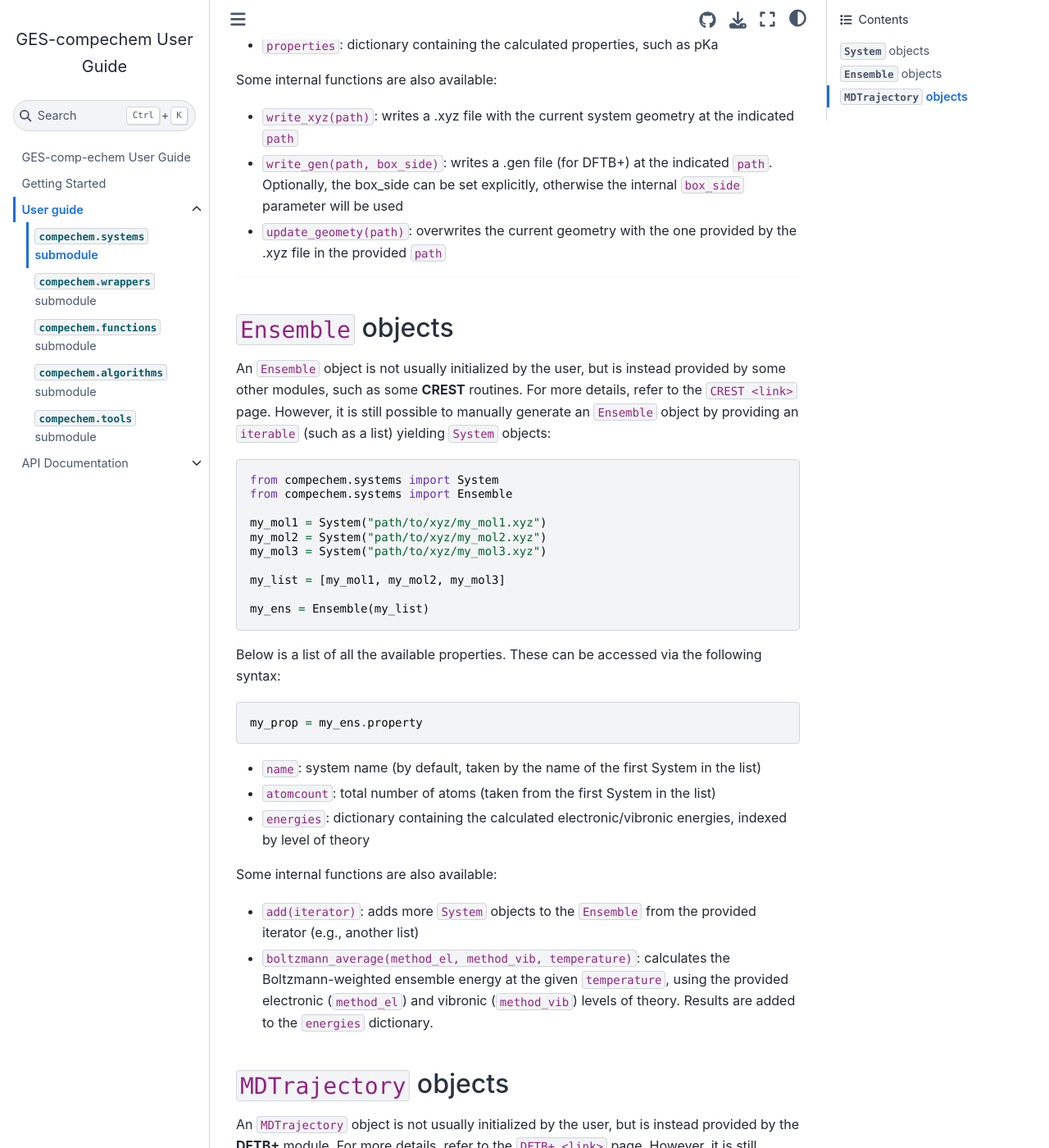
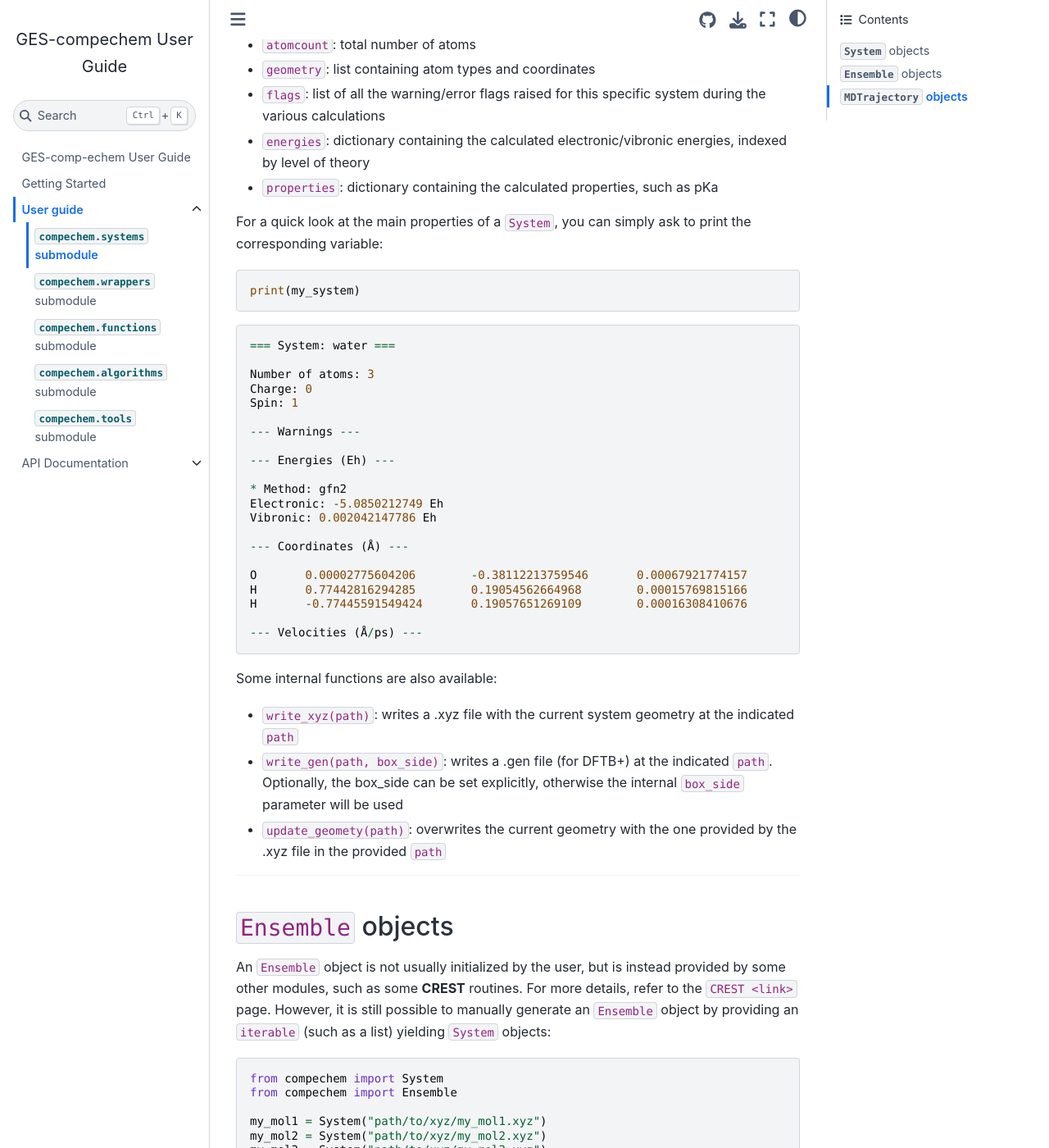
Before and after one commit to GES-compchem/GES-comp-echem, a Jupyter Book: the page built from docs/Guide/systems.md, in a window 1280 px wide and 1400 px high, scrolled down 1570 px. Shown: the whole window at 82% size. Built offline with Jupyter Book 1.0.4 settings and Sphinx 7.4.7 and the Sphinx Book theme 1.1.4, drawn with Linux system fonts in a browser that asks for light colours; some of the changed text lies outside the part shown.

Commit message:
updated documentation

````diff
--- a/compechem/__init__.py
+++ b/compechem/__init__.py
@@ -2,4 +2,8 @@ from compechem.wrappers.dftbplus import DFTBInput
 from compechem.wrappers.orca import OrcaInput, M06, CCSD, r2SCAN
 from compechem.wrappers.xtb import XtbInput
 
+from compechem.wrappers import crest
+
+from compechem.wrappers import packmol
+
 from compechem.systems import System, Ensemble, MDTrajectory
--- a/docs/Guide/systems.md
+++ b/docs/Guide/systems.md
@@ -21,6 +21,14 @@ from compechem.systems import Ensemble
 from compechem.systems import MDTrajectory
 ```
 
+The `System`, `Ensemble`, and `MDTrajectory` classes can also be imported directly from the `compechem` main module, thanks to a symbolic link pointing to the correct location:
+
+```python
+from compechem import System
+from compechem import Ensemble
+from compechem import MDTrajectory
+```
+
 ---
 
 ## `System` objects
@@ -28,7 +36,7 @@ from compechem.systems import MDTrajectory
 A `System` object is initialized by providing a molecular geometry via a .xyz file:
 
 ```python
-from compechem.systems import System
+from compechem import System
 my_mol = System("path/to/xyz/my_mol.xyz")
 ```
 
@@ -40,7 +48,7 @@ Optionally, the following parameters can be provided (if not provided, some defa
 
 Example of a periodic system of side 18.27 Å containing a cation radical:
 ```python
-from compechem.systems import System
+from compechem import System
 my_mol = System(
     "path/to/xyz/my_mol.xyz",
     charge=1,
@@ -62,6 +70,36 @@ my_prop = my_mol.property
 * `energies`: dictionary containing the calculated electronic/vibronic energies, indexed by level of theory
 * `properties`: dictionary containing the calculated properties, such as pKa
 
+For a quick look at the main properties of a `System`, you can simply ask to print the corresponding variable:
+
+```python
+print(my_system)
+```
+
+```
+=== System: water ===
+
+Number of atoms: 3
+Charge: 0
+Spin: 1
+
+--- Warnings ---
+
+--- Energies (Eh) ---
+
+* Method: gfn2
+Electronic: -5.0850212749 Eh
+Vibronic: 0.002042147786 Eh
+
+--- Coordinates (Å) ---
+
+O	0.00002775604206	-0.38112213759546	0.00067921774157
+H	0.77442816294285	0.19054562664968	0.00015769815166
+H	-0.77445591549424	0.19057651269109	0.00016308410676
+
+--- Velocities (Å/ps) ---
+```
+
 Some internal functions are also available:
 
 * `write_xyz(path)`: writes a .xyz file with the current system geometry at the indicated `path`
@@ -75,8 +113,8 @@ Some internal functions are also available:
 An `Ensemble` object is not usually initialized by the user, but is instead provided by some other modules, such as some **CREST** routines. For more details, refer to the `CREST <link>` page. However, it is still possible to manually generate an `Ensemble` object by providing an `iterable` (such as a list) yielding `System` objects:
 
 ```python
-from compechem.systems import System
-from compechem.systems import Ensemble
+from compechem import System
+from compechem import Ensemble
 
 my_mol1 = System("path/to/xyz/my_mol1.xyz")
 my_mol2 = System("path/to/xyz/my_mol2.xyz")
@@ -104,10 +142,10 @@ Some internal functions are also available:
 
 ## `MDTrajectory` objects
 
-An `MDTrajectory` object is not usually initialized by the user, but is instead provided by the **DFTB+** module. For more details, refer to the `DFTB+ <link>` page. However, it is still possible to manually generate an `MDTrajectory` object by providing the path `prefix` to the `<prefix>_md.out` and `<prefix>_geo_end.xyz` files, and the level of theory at which the DFTB+ simulation was ran:
+An `MDTrajectory` object is not usually initialized by the user, but is instead provided by the **DFTB+** module. For more details, refer to the [DFTB+](Guide-wrappers-dftbplus) page. However, it is still possible to manually generate an `MDTrajectory` object by providing the path `prefix` to the `<prefix>_md.out` and `<prefix>_geo_end.xyz` files, and the level of theory at which the DFTB+ simulation was ran:
 
 ```python
-from compechem.systems import MDTrajectory
+from compechem import MDTrajectory
 
 # note, the following files must exist:
 # path/to/xyz/my_traj_md.out
````
Also changed, not shown: docs/Guide/wrappers.md (+12 -1 lines), docs/Guide/wrappers/crest.md (added, +119 -0 lines), docs/Guide/wrappers/dftbplus.md (added, +100 -0 lines), docs/Guide/wrappers/orca.md (added, +72 -0 lines), docs/Guide/wrappers/packmol.md (added, +31 -0 lines), docs/Guide/wrappers/xtb.md (added, +50 -0 lines), 8 other files.
